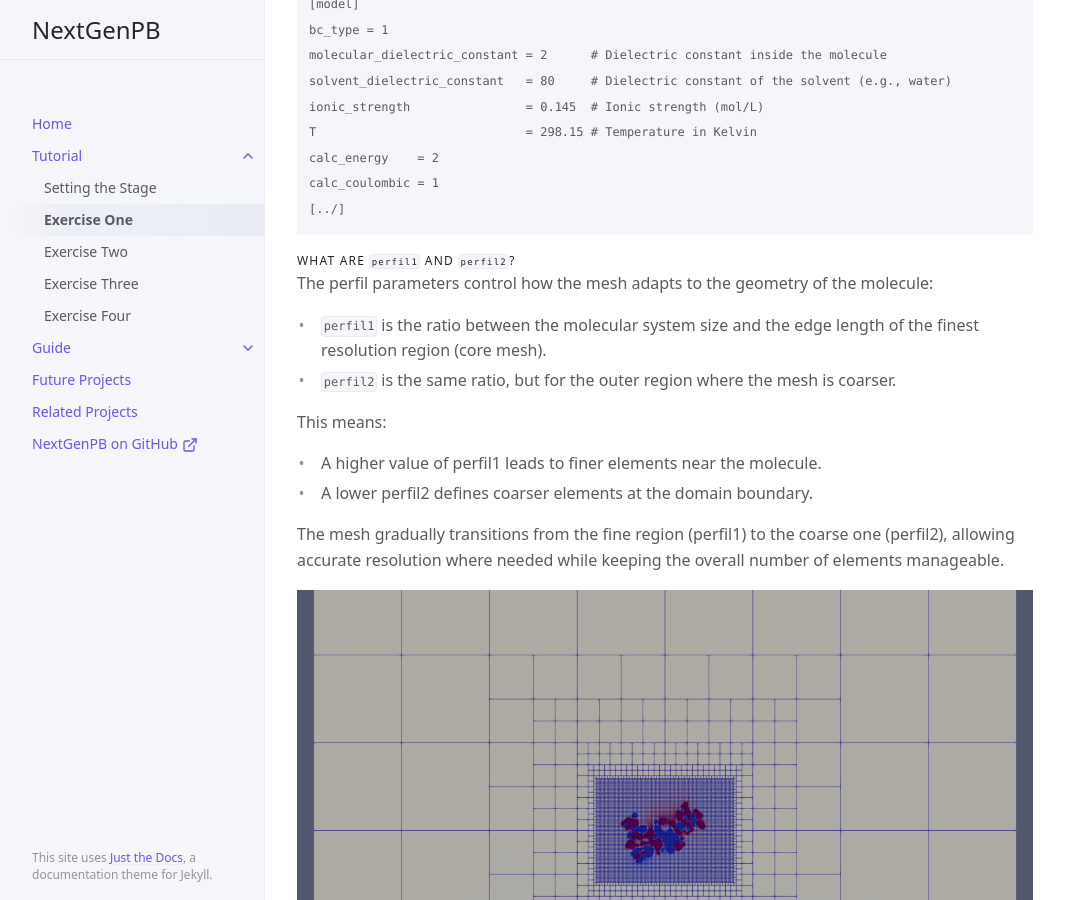
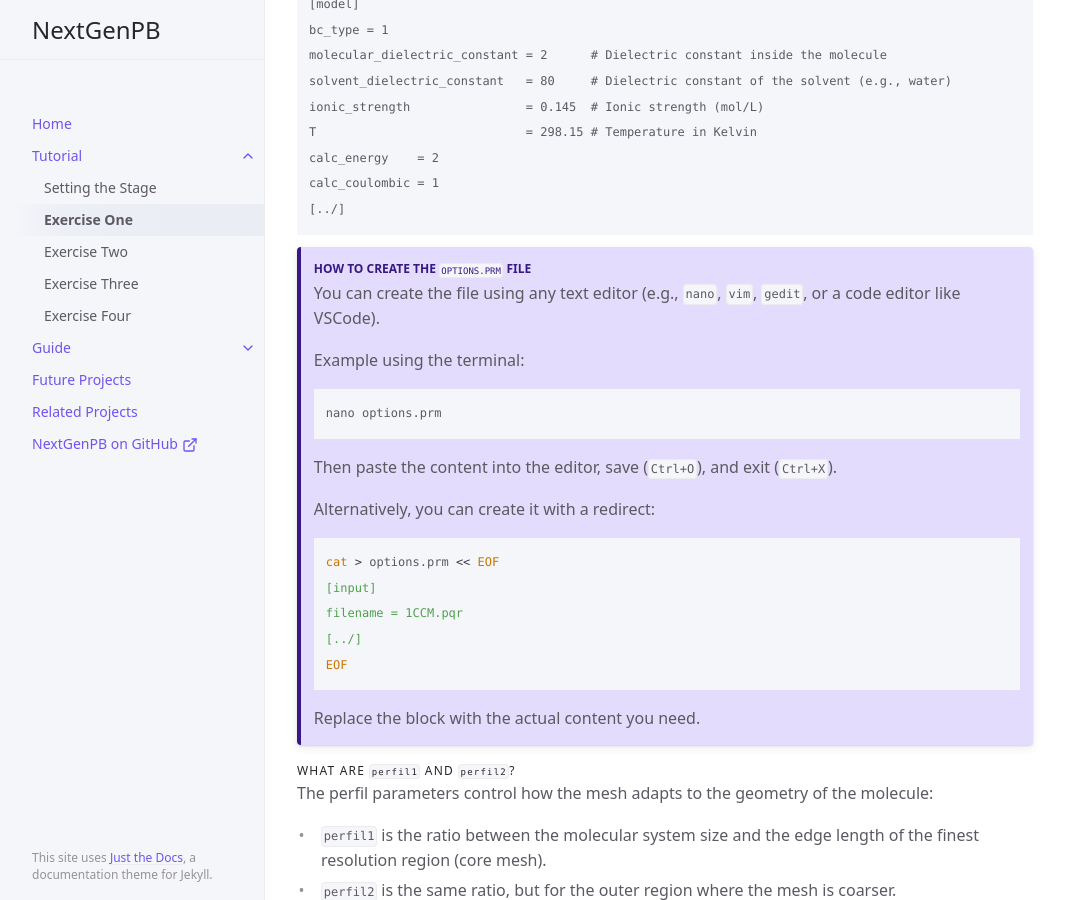
Before and after one commit to vdiflorio/nextgenpb_tutorial, a Jekyll site: the page built from docs/tutorial/ex1.md, in a window 1280 px wide and 900 px high, scrolled down 1155 px. Shown: the whole window, without its empty margins (107-1172 px from the left). Built offline with Jekyll 4.4.1, drawn with Linux system fonts in a browser that asks for light colours; cached includes are drawn as plain includes.

Commit message:
last update tutorial

````diff
--- a/docs/tutorial/ex1.md
+++ b/docs/tutorial/ex1.md
@@ -61,6 +61,30 @@ calc_coulombic = 1
 [../]
 ```
 
+{: .note-title }
+> **How to create the `options.prm` file**
+>
+> You can create the file using any text editor (e.g., `nano`, `vim`, `gedit`, or a code editor like VSCode).
+>
+> Example using the terminal:
+>
+> ```bash
+> nano options.prm
+> ```
+>
+> Then paste the content into the editor, save (`Ctrl+O`), and exit (`Ctrl+X`).
+>
+> Alternatively, you can create it with a redirect:
+>
+> ```bash
+> cat > options.prm << EOF
+> [input]
+> filename = 1CCM.pqr
+> [../]
+> EOF
+> ```
+> Replace the block with the actual content you need.
+
 #### What are `perfil1` and `perfil2`?
 
 The perfil parameters control how the mesh adapts to the geometry of the molecule:
@@ -74,7 +98,7 @@ This means:
 
 The mesh gradually transitions from the fine region (perfil1) to the coarse one (perfil2), allowing accurate resolution where needed while keeping the overall number of elements manageable.
 
-![Figura 1: Visualizzazione della mesh](/nextgenpb_tutorial/docs/images/image_tutorial.png)
+![Figure 1: Mesh visualization](/nextgenpb_tutorial/docs/images/image_tutorial.png)
 
 
 ---
````
Also changed, not shown: docs/tutorial/ex3.md (+2 -0 lines), 1 other file.
